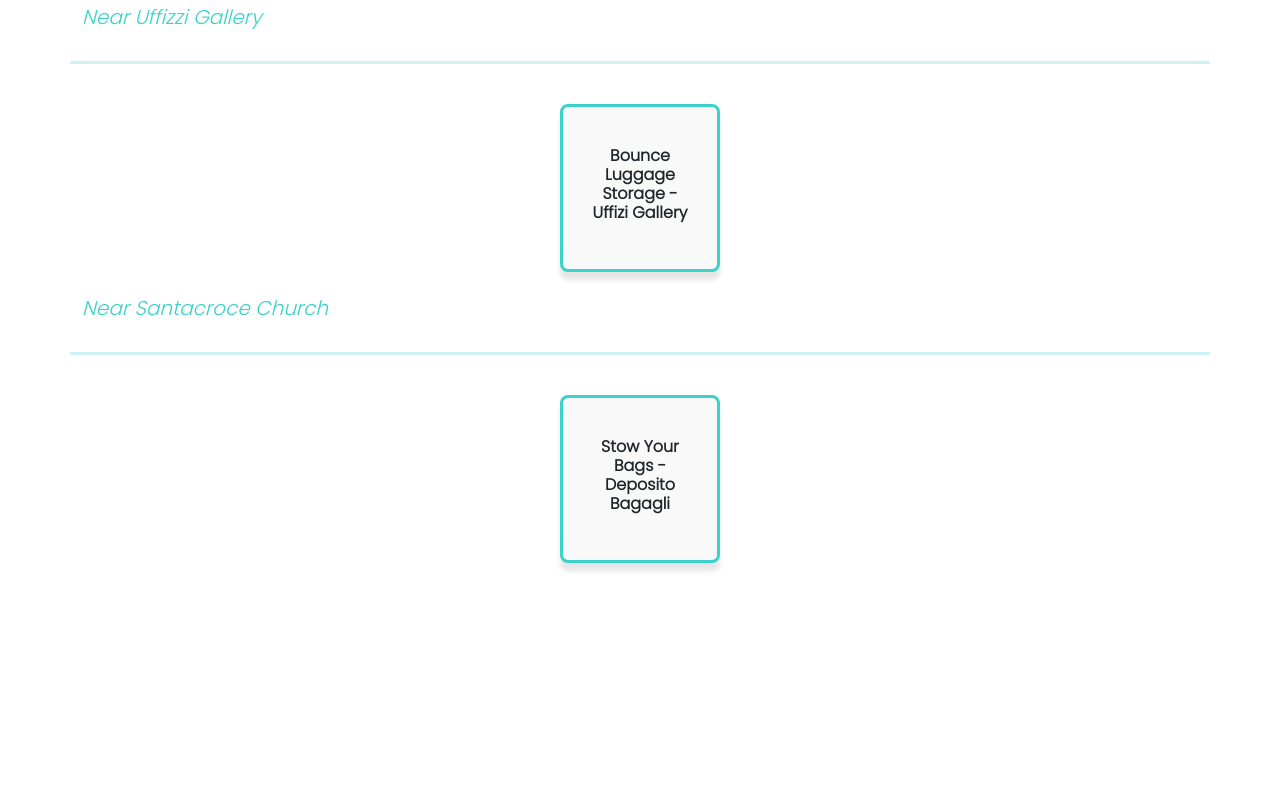
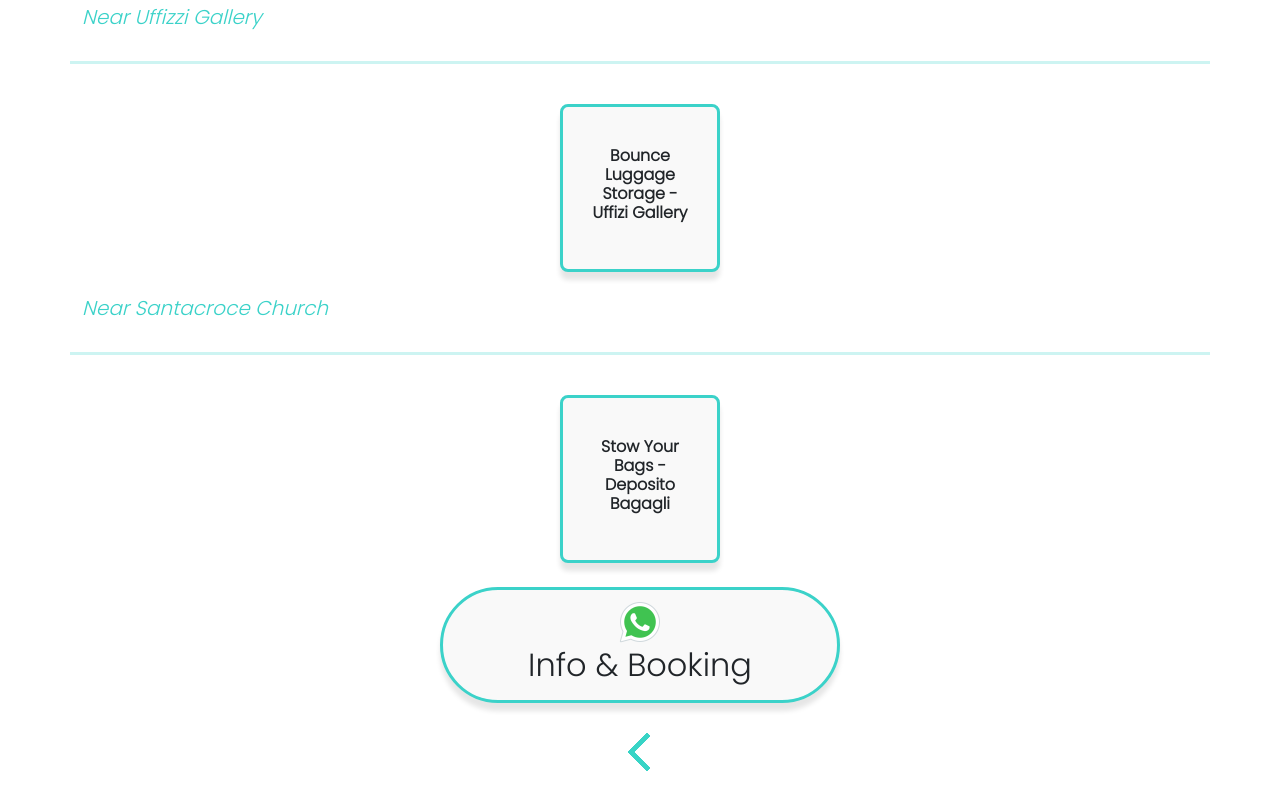
Before and after one commit to acapobia23/palazzo-della-nave, a plain HTML site: page docs/boxes/luggage-store/luggage-store.html in a window 1280 px wide. Shown: the part 910-1710 px from the top of the page. Before the commit the page ends 1497 px from the top, so only its background shows below. Drawn offline with nearby package versions, Linux system fonts and the light colour scheme.

Commit message:
shopping start

```diff
--- a/docs/boxes/luggage-store/luggage-store.html
+++ b/docs/boxes/luggage-store/luggage-store.html
@@ -66,6 +66,17 @@
         </div>
     </div>
 <br> <br><br><br><br><br><br> <br>
+
+    <div class="col-12">
+      <a href="https://wa.me/+393473119031" class="text-decoration-none text-dark">
+        <div class="bott-grid-item text-center py-2">
+          <img src="../../assets/img/icons/whatsapp.png" alt="contact us" />
+          <h2>Info & Booking</h2>
+          </div>
+        </a>
+      </div>
+    <div class="text-center"><a href="../../index.html"><img src="../../assets/img/icons/back-arrow.png" alt="back" /></a></div>
+
     </section>
   </main>
 <script src="../../js/main.js"></script>
```
Also changed, not shown: docs/boxes/nightlife/nightlife.html (+1 -1 lines), docs/assets/img/icons/yoga.png.
